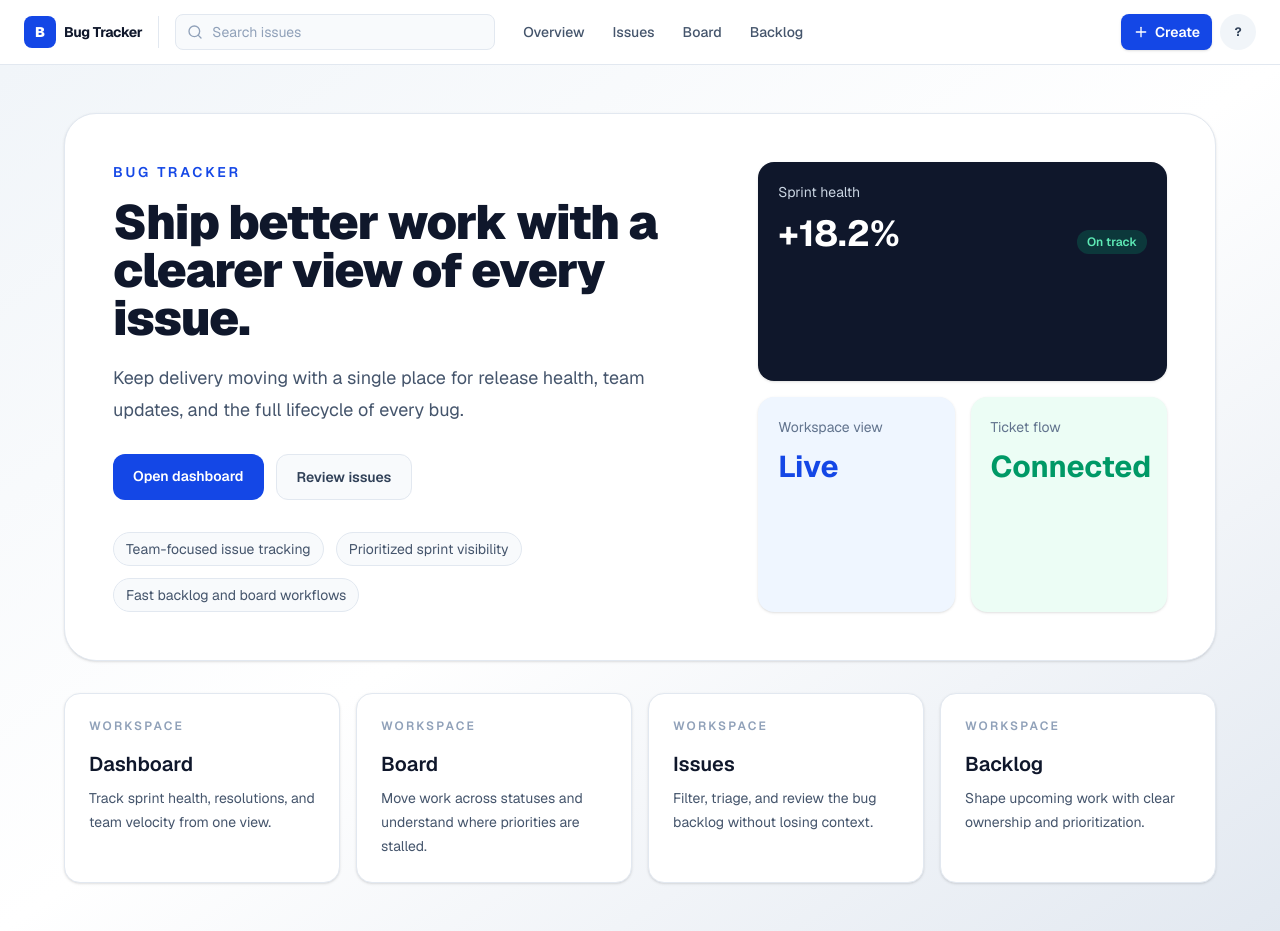
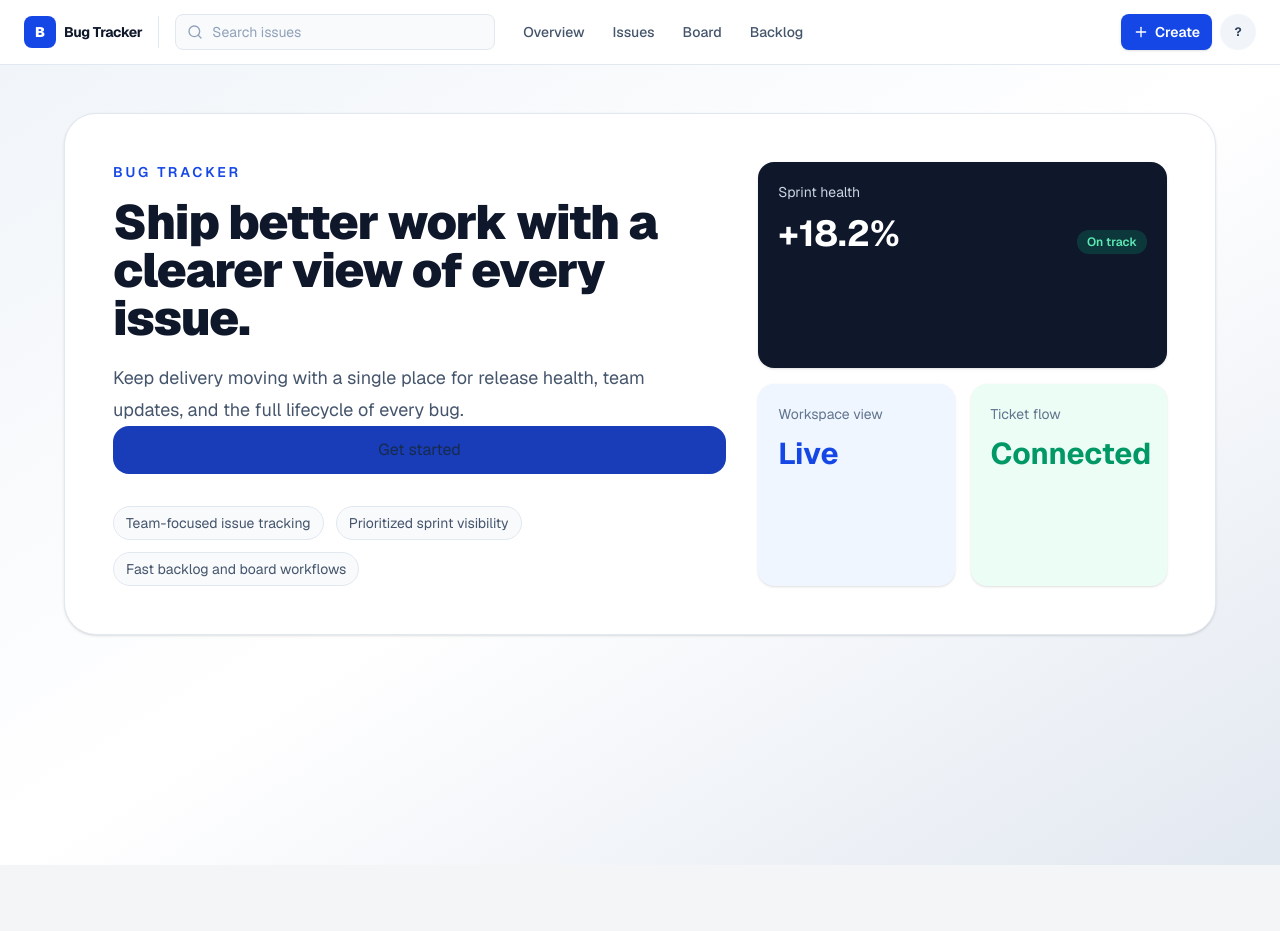
Before and after one commit to granttxiv/bug-tracker, a Next.js app: page / in a window 1280 px wide. After the commit the page ends 865 px from the top, so only its background shows below. Built offline with nearby package versions, Linux system fonts and the light colour scheme.

Commit message:
fix: display for new user without active cta

```diff
--- a/app/page.tsx
+++ b/app/page.tsx
@@ -33,6 +33,7 @@ const highlights = [
 ];
 
 export default function Home() {
+	const user = localStorage.getItem("bug_tracker_token");
 	return (
 		<main className="min-h-screen bg-linear-to-br from-slate-100 via-white to-slate-200 px-5 py-8 md:px-8 md:py-12">
 			<div className="mx-auto max-w-6xl">
@@ -50,6 +51,7 @@ export default function Home() {
 								team updates, and the full lifecycle of every bug.
 							</p>
 
+							{user ? (
 								<div className="mt-7 flex flex-wrap gap-3">
 									<Link
 										href="/dashboard"
@@ -64,6 +66,11 @@ export default function Home() {
 										Review issues
 									</Link>
 								</div>
+							) : (
+								<button className="bg-blue-800 rounded-2xl p-3">
+									<Link href={"/register"}>Get started</Link>
+								</button>
+							)}
 
 							<div className="mt-8 flex flex-wrap gap-3">
 								{highlights.map((item) => (
@@ -101,6 +108,7 @@ export default function Home() {
 					</div>
 				</section>
 
+				{user ? (
 					<section className="mt-8 grid gap-4 md:grid-cols-2 xl:grid-cols-4">
 						{featureCards.map((card) => (
 							<Link
@@ -120,6 +128,9 @@ export default function Home() {
 							</Link>
 						))}
 					</section>
+				) : (
+					""
+				)}
 			</div>
 		</main>
 	);
```
Lines whose indentation alone changed are shown as unchanged.
